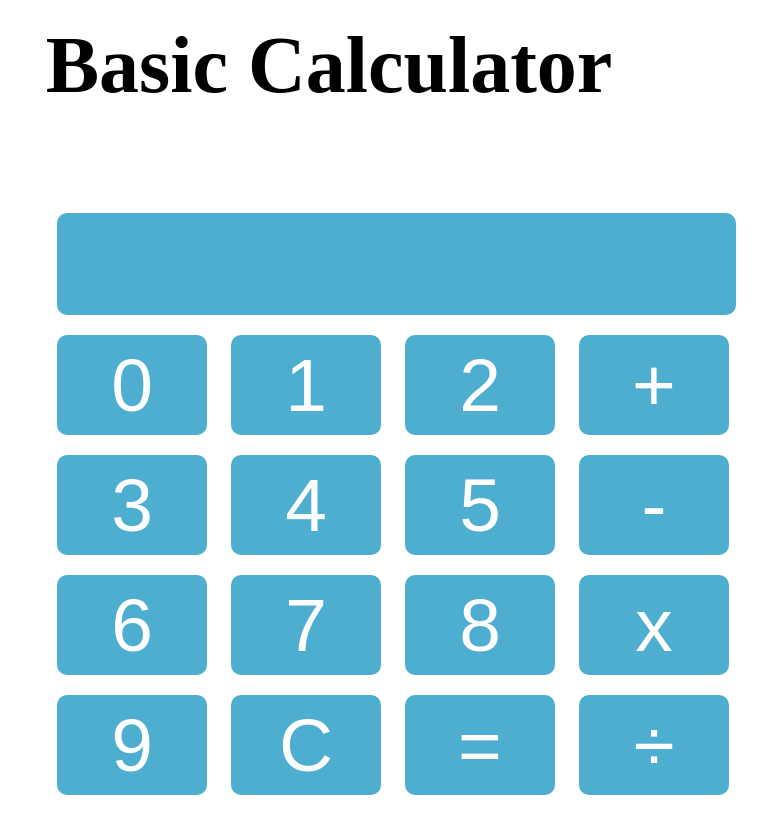
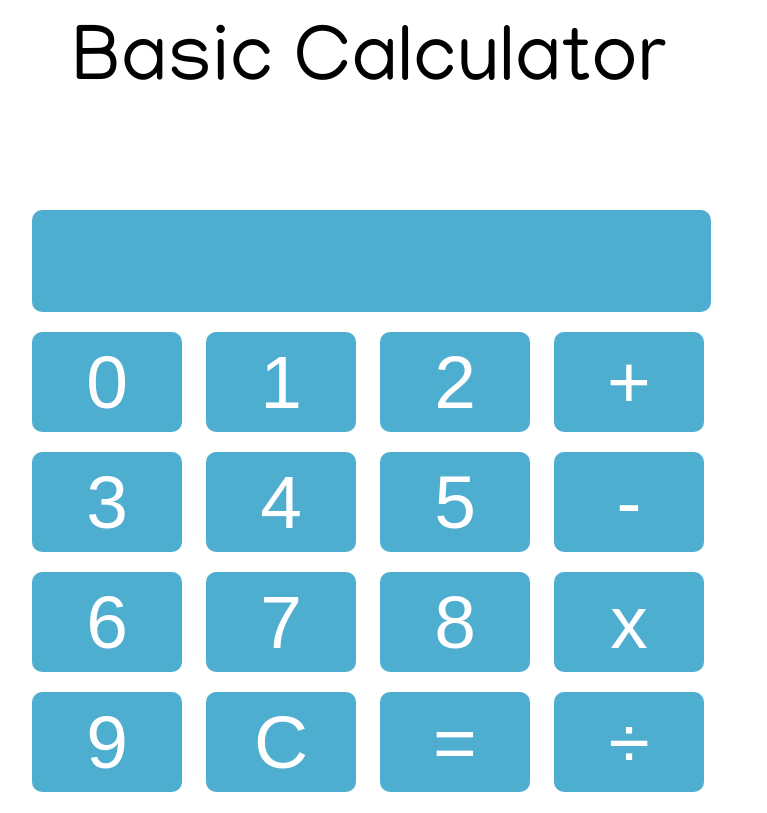
Before and after one commit to Nandini0206/calculator, a plain HTML site: page index.html in a window 1280 px wide. Shown: the whole page, without its empty margins (236-1003 px from the left). Drawn offline with Linux system fonts and the light colour scheme.

Commit message:
completed styling for h1

```diff
--- a/index.html
+++ b/index.html
@@ -4,6 +4,7 @@
     <meta charset="utf-8">
     <meta name="viewport" content="width=device-width,initial-scale=1">
     <link rel="stylesheet" type="text/css" href="style.css">
+    <link href="https://fonts.googleapis.com/css?family=Manjari&display=swap" rel="stylesheet">
     <title> Calculator </title>
   </head>
   <body>
--- a/style.css
+++ b/style.css
@@ -10,13 +10,16 @@ input {
 }
 
 #myform {
-  margin-left: 275px;
+  margin-left: 250px;
   margin-top: 20px;
 }
 
 h1 {
+  font-family: 'Manjari', sans-serif;
+  font-weight: normal;
   text-align: center;
   font-size: 80px;
   margin-right: 150px;
+  margin-left: 80px;
   margin-top: 20px;
 }
```
